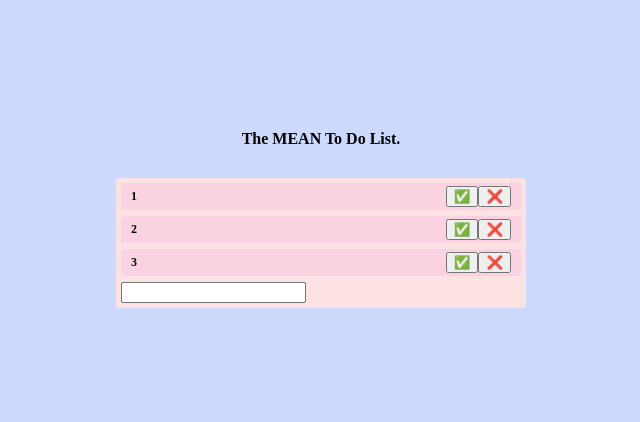
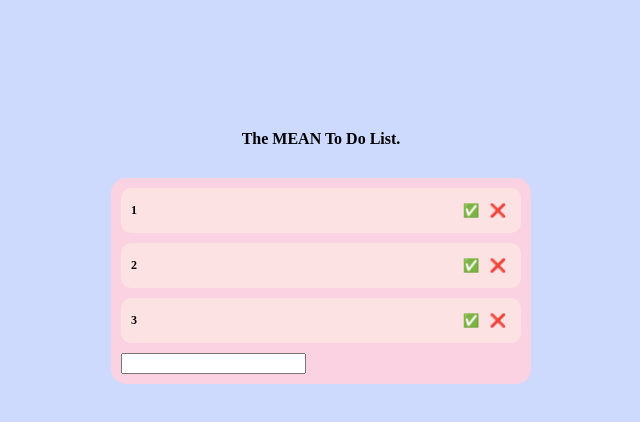
Before and after one commit to torrancecui/The-Mean-To-Do-List, a React (Create React App) app in the folder the-mean-to-do-list-app/: page / in a window 1280 px wide. Shown: the top 422 px of the page, without its empty margins (319-959 px from the left). Built offline with nearby package versions, Linux system fonts and the light colour scheme.

Commit message:
need to add prefixes still

```diff
--- a/the-mean-to-do-list-app/src/App.css
+++ b/the-mean-to-do-list-app/src/App.css
@@ -25,19 +25,29 @@ cddafd */
 
 .todo-list {
   margin: auto;
-  background: #fde2e4;
-  border-radius: 4px;
+  background-color: #fad2e1;
+  border-radius: 15px;
   max-width: 400px;
-  padding: 5px;
+  padding: 10px;
 }
 
 .todo {
   align-items: center;
-  background: #fad2e1;
-  border-radius: 3px;
+  background-color: #fde2e4;
+  border-radius: 10px;
   display: flex;
   font-size: 12px;
   justify-content: space-between;
-  margin-bottom: 6px;
-  padding: 3px 10px;
+  margin-bottom: 10px;
+  padding: 10px;
 }
+
+.ToDoForm{
+  padding: 20px;
+}
+
+button{
+  padding: 5px;
+  border: none;
+  background: none;
+}
--- a/the-mean-to-do-list-app/src/App.js
+++ b/the-mean-to-do-list-app/src/App.js
@@ -1,7 +1,7 @@
-
 import React from 'react';
 // import logo from './logo.svg';
 import './App.css';
+import {pickRandPrefix} from './prefixes.js';
 
 function ToDo({ todo, index, completeToDo, removeToDo }) {
   return (
@@ -23,6 +23,7 @@ function ToDoForm({addToDo}){
   const handleSubmit = e => {
     e.preventDefault();
     if (!value) return;
+    // value += pickRandPrefix();
     addToDo(value);
     setValue("");
   };
--- /dev/null
+++ b/the-mean-to-do-list-app/src/prefixes.js
@@ -0,0 +1,16 @@
+const prefixes = [
+    "Please f*cking ",
+    "Honest to God, ",
+    "For once in your life, ",
+    "For God's sake, ",
+    "Jesus Christ, just please "
+];
+
+function getRandInt(max) {
+    return Math.floor(Math.random() * max);
+}
+
+export function pickRandPrefix(){
+    let num = getRandInt(prefixes.length);
+    return prefixes[num];
+}
```
